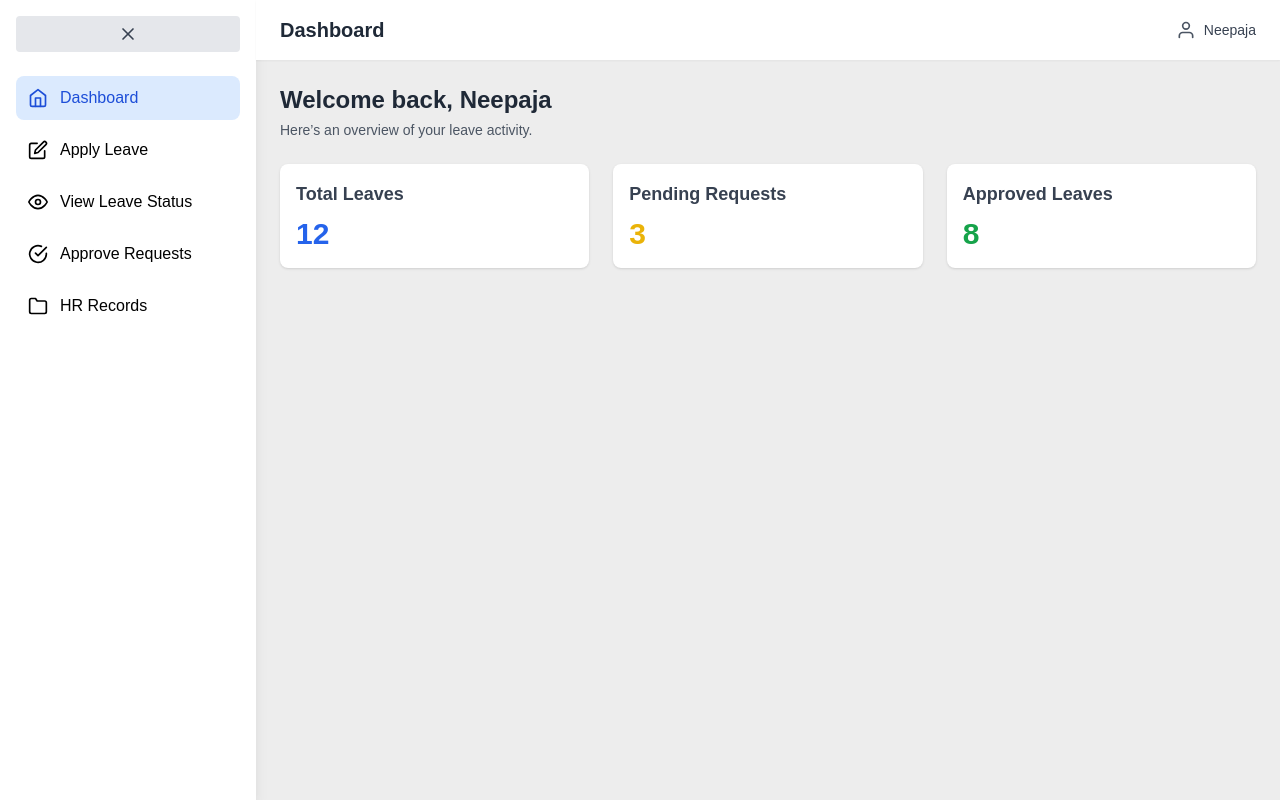
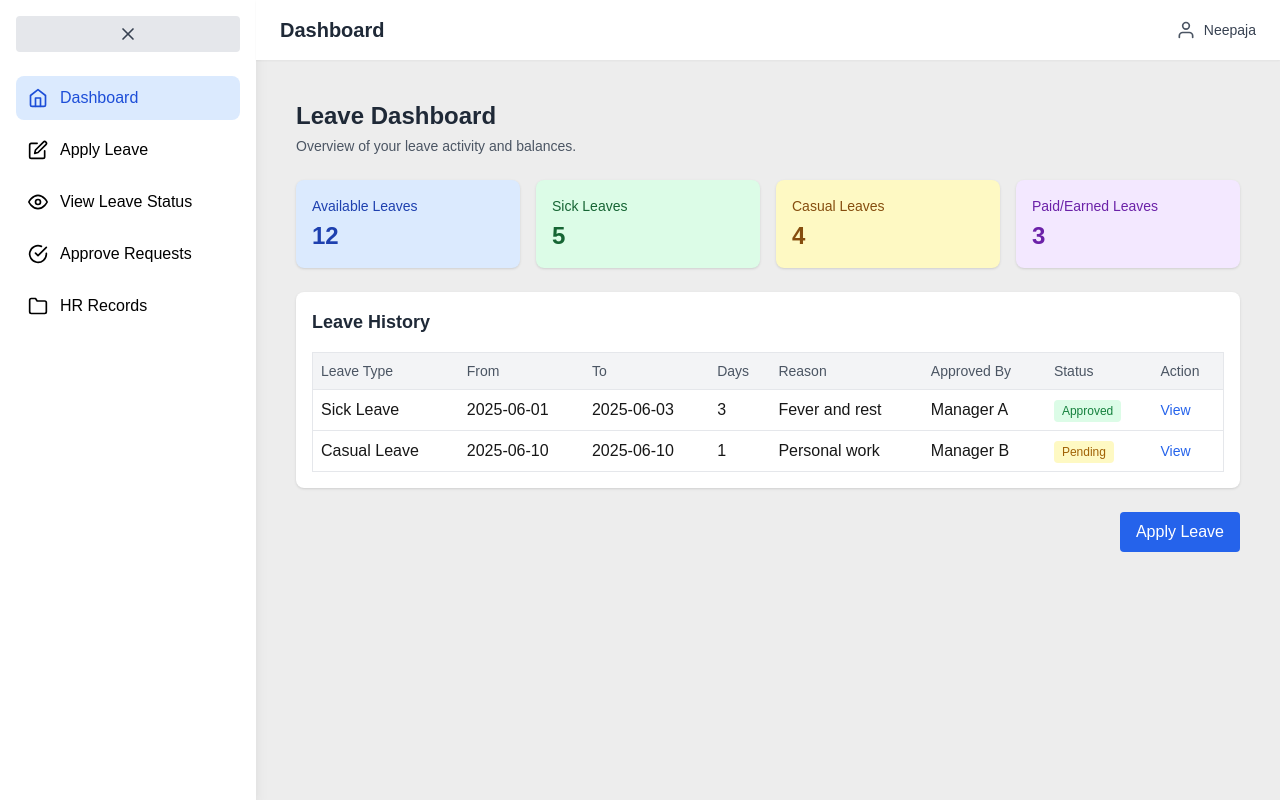
Before and after one commit to Neepaja/leave-management, a Next.js app in the folder frontend/: page /dashboard in a window 1280 px wide. Built offline with nearby package versions, Linux system fonts and the light colour scheme.

Commit message:
feat: scaffold employee dashboard with summary cards, leave history table and leave application form

```diff
--- a/frontend/src/app/dashboard/page.tsx
+++ b/frontend/src/app/dashboard/page.tsx
@@ -1,28 +1,33 @@
 "use client";
+
+import Link from "next/link";
+import LeaveSummaryCard from "@/components/dashboard/LeaveSummaryCard";
+import LeaveHistoryTable from "@/components/dashboard/LeaveHistoryTable";
 
 export default function DashboardPage() {
   return (
-    <div className="space-y-6">
+    <div className="space-y-6 p-4">
       <div>
-        <h2 className="text-2xl font-bold text-gray-800">Welcome back, Neepaja</h2>
-        <p className="text-gray-600 text-sm mt-1">Here’s an overview of your leave activity.</p>
+        <h2 className="text-2xl font-bold text-gray-800">Leave Dashboard</h2>
+        <p className="text-gray-600 text-sm mt-1">Overview of your leave activity and balances.</p>
       </div>
 
-      <div className="grid grid-cols-1 sm:grid-cols-2 lg:grid-cols-3 gap-6">
-        <div className="bg-white rounded-lg shadow p-4">
-          <h3 className="text-lg font-semibold text-gray-700">Total Leaves</h3>
-          <p className="text-3xl font-bold text-blue-600 mt-2">12</p>
-        </div>
+      <div className="grid grid-cols-1 sm:grid-cols-2 lg:grid-cols-4 gap-4">
+        <LeaveSummaryCard title="Available Leaves" value="12" color="bg-blue-100 text-blue-800" />
+        <LeaveSummaryCard title="Sick Leaves" value="5" color="bg-green-100 text-green-800" />
+        <LeaveSummaryCard title="Casual Leaves" value="4" color="bg-yellow-100 text-yellow-800" />
+        <LeaveSummaryCard title="Paid/Earned Leaves" value="3" color="bg-purple-100 text-purple-800" />
+      </div>
 
-        <div className="bg-white rounded-lg shadow p-4">
-          <h3 className="text-lg font-semibold text-gray-700">Pending Requests</h3>
-          <p className="text-3xl font-bold text-yellow-500 mt-2">3</p>
-        </div>
+      <LeaveHistoryTable />
 
-        <div className="bg-white rounded-lg shadow p-4">
-          <h3 className="text-lg font-semibold text-gray-700">Approved Leaves</h3>
-          <p className="text-3xl font-bold text-green-600 mt-2">8</p>
-        </div>
+      <div className="flex justify-end">
+        <Link
+          href="/leave/apply"
+          className="bg-blue-600 text-white px-4 py-2 rounded hover:bg-blue-700 transition"
+        >
+          Apply Leave
+        </Link>
       </div>
     </div>
   );
--- /dev/null
+++ b/frontend/src/app/leave/apply/page.tsx
@@ -0,0 +1,9 @@
+import LeaveApplyForm from "@/components/leave/LeaveApplyForm";
+
+export default function LeaveApplyPage() {
+  return (
+    <div className="p-4">
+      <LeaveApplyForm />
+    </div>
+  );
+}
--- /dev/null
+++ b/frontend/src/components/dashboard/LeaveHistoryTable.tsx
@@ -0,0 +1,65 @@
+const mockData = [
+  {
+    type: "Sick Leave",
+    from: "2025-06-01",
+    to: "2025-06-03",
+    days: 3,
+    reason: "Fever and rest",
+    approvedBy: "Manager A",
+    status: "Approved",
+  },
+  {
+    type: "Casual Leave",
+    from: "2025-06-10",
+    to: "2025-06-10",
+    days: 1,
+    reason: "Personal work",
+    approvedBy: "Manager B",
+    status: "Pending",
+  },
+];
+
+export default function LeaveHistoryTable() {
+  return (
+    <div className="bg-white rounded-lg shadow p-4 overflow-x-auto">
+      <h3 className="text-lg font-semibold mb-4 text-gray-800">Leave History</h3>
+      <table className="min-w-full border">
+        <thead className="bg-gray-100">
+          <tr>
+            {["Leave Type", "From", "To", "Days", "Reason", "Approved By", "Status", "Action"].map((header) => (
+              <th key={header} className="text-left p-2 border-b text-sm font-medium text-gray-600">
+                {header}
+              </th>
+            ))}
+          </tr>
+        </thead>
+        <tbody>
+          {mockData.map((leave, idx) => (
+            <tr key={idx} className="hover:bg-gray-50">
+              <td className="p-2 border-b">{leave.type}</td>
+              <td className="p-2 border-b">{leave.from}</td>
+              <td className="p-2 border-b">{leave.to}</td>
+              <td className="p-2 border-b">{leave.days}</td>
+              <td className="p-2 border-b">{leave.reason}</td>
+              <td className="p-2 border-b">{leave.approvedBy}</td>
+              <td className="p-2 border-b">
+                <span
+                  className={`px-2 py-1 rounded text-xs ${
+                    leave.status === "Approved"
+                      ? "bg-green-100 text-green-700"
+                      : "bg-yellow-100 text-yellow-700"
+                  }`}
+                >
+                  {leave.status}
+                </span>
+              </td>
+              <td className="p-2 border-b">
+                <button className="text-blue-600 hover:underline text-sm">View</button>
+              </td>
+            </tr>
+          ))}
+        </tbody>
+      </table>
+    </div>
+  );
+}
--- /dev/null
+++ b/frontend/src/components/dashboard/LeaveSummaryCard.tsx
@@ -0,0 +1,14 @@
+interface CardProps {
+  title: string;
+  value: string;
+  color: string;
+}
+
+export default function LeaveSummaryCard({ title, value, color }: CardProps) {
+  return (
+    <div className={`rounded-lg shadow p-4 ${color}`}>
+      <h4 className="text-sm font-medium">{title}</h4>
+      <p className="text-2xl font-bold mt-1">{value}</p>
+    </div>
+  );
+}
--- /dev/null
+++ b/frontend/src/components/forms/SelectInput.tsx
@@ -0,0 +1,36 @@
+interface SelectInputProps {
+  label: string;
+  name: string;
+  value: string;
+  onChange: (e: React.ChangeEvent<HTMLSelectElement>) => void;
+  options: { label: string; value: string }[];
+  required?: boolean;
+}
+
+export default function SelectInput({
+  label,
+  name,
+  value,
+  onChange,
+  options,
+  required = false,
+}: SelectInputProps) {
+  return (
+    <div className="flex flex-col space-y-1">
+      <label className="text-sm text-gray-600">{label}</label>
+      <select
+        name={name}
+        value={value}
+        onChange={onChange}
+        className="border rounded px-3 py-2"
+        required={required}
+      >
+        {options.map((opt) => (
+          <option key={opt.value} value={opt.value}>
+            {opt.label}
+          </option>
+        ))}
+      </select>
+    </div>
+  );
+}
--- /dev/null
+++ b/frontend/src/components/forms/TextInput.tsx
@@ -0,0 +1,31 @@
+interface TextInputProps {
+  label: string;
+  name: string;
+  value: string;
+  onChange: (e: React.ChangeEvent<HTMLInputElement>) => void;
+  type?: string;
+  required?: boolean;
+}
+
+export default function TextInput({
+  label,
+  name,
+  value,
+  onChange,
+  type = "text",
+  required = false,
+}: TextInputProps) {
+  return (
+    <div className="flex flex-col space-y-1">
+      <label className="text-sm text-gray-600">{label}</label>
+      <input
+        type={type}
+        name={name}
+        value={value}
+        onChange={onChange}
+        className="border rounded px-3 py-2"
+        required={required}
+      />
+    </div>
+  );
+}
--- /dev/null
+++ b/frontend/src/components/forms/TextareaInput.tsx
@@ -0,0 +1,31 @@
+interface TextareaInputProps {
+  label: string;
+  name: string;
+  value: string;
+  onChange: (e: React.ChangeEvent<HTMLTextAreaElement>) => void;
+  rows?: number;
+  required?: boolean;
+}
+
+export default function TextareaInput({
+  label,
+  name,
+  value,
+  onChange,
+  rows = 3,
+  required = false,
+}: TextareaInputProps) {
+  return (
+    <div className="flex flex-col space-y-1">
+      <label className="text-sm text-gray-600">{label}</label>
+      <textarea
+        name={name}
+        value={value}
+        onChange={onChange}
+        rows={rows}
+        className="border rounded px-3 py-2"
+        required={required}
+      />
+    </div>
+  );
+}
--- /dev/null
+++ b/frontend/src/components/leave/LeaveApplyForm.tsx
@@ -0,0 +1,77 @@
+"use client";
+
+import { useState } from "react";
+import TextInput from "@/components/forms/TextInput";
+import SelectInput from "@/components/forms/SelectInput";
+import TextareaInput from "@/components/forms/TextareaInput";
+
+export default function LeaveApplyForm() {
+  const [form, setForm] = useState({
+    startDate: "",
+    endDate: "",
+    type: "",
+    reason: "",
+  });
+
+  const handleChange = (e: React.ChangeEvent<HTMLInputElement | HTMLSelectElement | HTMLTextAreaElement>) => {
+    setForm({ ...form, [e.target.name]: e.target.value });
+  };
+
+  const handleSubmit = (e: React.FormEvent) => {
+    e.preventDefault();
+    console.log(form);
+  };
+
+  return (
+    <form onSubmit={handleSubmit} className="bg-white p-6 rounded-lg shadow-md space-y-4 max-w-lg mx-auto">
+      <h2 className="text-xl font-semibold text-gray-800">Apply for Leave</h2>
+
+      <TextInput
+        label="Start Date"
+        name="startDate"
+        value={form.startDate}
+        onChange={handleChange}
+        type="date"
+        required
+      />
+
+      <TextInput
+        label="End Date"
+        name="endDate"
+        value={form.endDate}
+        onChange={handleChange}
+        type="date"
+        required
+      />
+
+      <SelectInput
+        label="Leave Type"
+        name="type"
+        value={form.type}
+        onChange={handleChange}
+        required
+        options={[
+          { label: "Select type", value: "" },
+          { label: "Sick Leave", value: "sick" },
+          { label: "Casual Leave", value: "casual" },
+          { label: "Earned Leave", value: "earned" },
+        ]}
+      />
+
+      <TextareaInput
+        label="Reason"
+        name="reason"
+        value={form.reason}
+        onChange={handleChange}
+        required
+      />
+
+      <button
+        type="submit"
+        className="bg-blue-600 text-white px-4 py-2 rounded hover:bg-blue-700 transition"
+      >
+        Submit
+      </button>
+    </form>
+  );
+}
```
